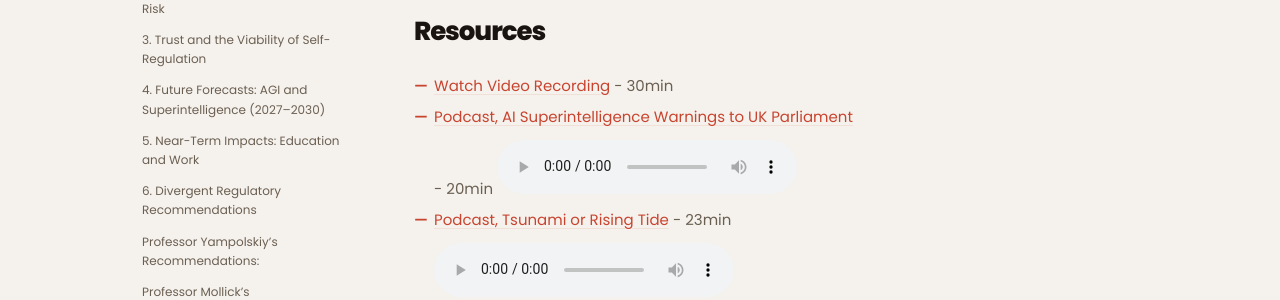
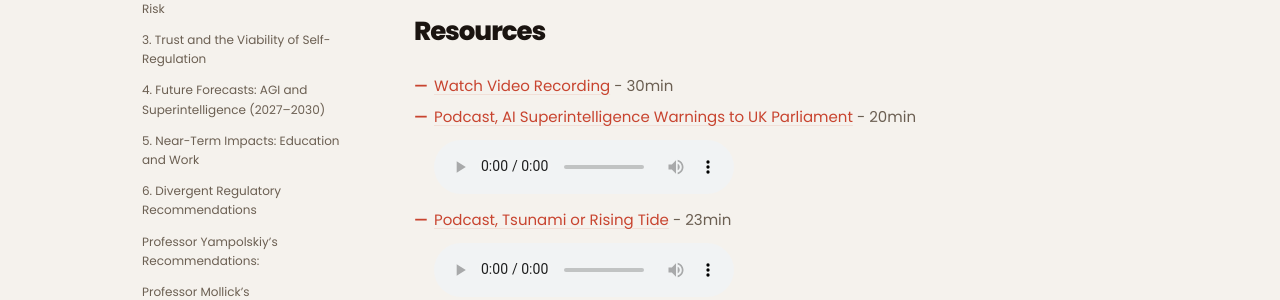
Before and after one commit to selfdriven-foundation/selfdriven-institute, a Jekyll site: the page built from docs/pages/resources/resource-summary-uk-parliament-hearing-on-ai-risks-Impact-and-regulation.md, in a window 1280 px wide. Shown: the part 358-658 px from the top of the page. Built offline with Jekyll 4.4.1, drawn with Linux system fonts in a browser that asks for light colours.

```diff
--- a/docs/pages/resources/resource-summary-uk-parliament-hearing-on-ai-risks-Impact-and-regulation.md
+++ b/docs/pages/resources/resource-summary-uk-parliament-hearing-on-ai-risks-Impact-and-regulation.md
@@ -12,7 +12,7 @@ description: "The UK Parliament Joint Committee on Human Rights convened this he
 <ul>
   <li><a href="https://youtu.be/7R1T80zv27Q">Watch Video Recording</a> - 30min</li>
   <li><div style=" margin-bottom:10px;"><a href="/assets/audio/selfdriven-institute-ai-superintelligence-warnings-to-UK-parliament.m4a" target="_blank">
-  		Podcast, AI Superintelligence Warnings to UK Parliament</a></div> - 20min
+  		Podcast, AI Superintelligence Warnings to UK Parliament</a> - 20min</div>
 		<audio controls>
 			<source src="/assets/audio/selfdriven-institute-ai-superintelligence-warnings-to-UK-parliament.m4a" type="audio/mp4">
 			Your browser does not support the audio element.
```
